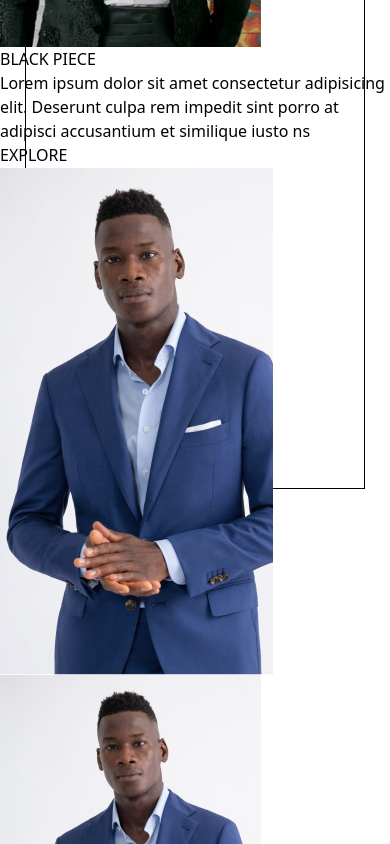
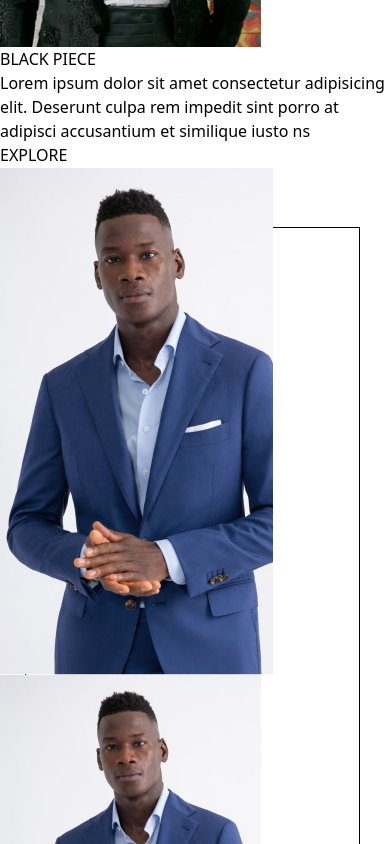
Before and after one commit to Stanley-enumahh/SUIT-PLUS, a React (Vite) app: page / in a window 390 px wide. Shown: the part 2811-3655 px from the top of the page. Built offline with nearby package versions, Linux system fonts and the light colour scheme.

Commit message:
modified hero3

```diff
--- a/src/App.css
+++ b/src/App.css
@@ -7,7 +7,7 @@
   left: 120px;
   z-index: -1;
 }
-.piece::after {
+.piece2::before {
   content: "";
   position: absolute;
   width: 500px;
@@ -19,15 +19,15 @@
 
 @media screen and (max-width: 720px) {
   .piece::before {
-    width: 340px;
-    height: 660px;
+    width: 86%;
+    height: 85%;
     left: 25px;
-    top: 1880px;
+    margin-top: 60px;
   }
-  .piece::after {
-    width: 340px;
-    height: 660px;
+  .piece2::before {
+     width: 86%;
+     height: 85%;
     left: 25px;
-    top: 2640px;
+    margin-top: 60px;
   }
 }
--- a/src/components/hero3.jsx
+++ b/src/components/hero3.jsx
@@ -5,8 +5,8 @@ import saxepieceMobile from "../assets/saxepieceMobile.png";
 
 export const Hero3 = () => {
   return (
-    <div className="w-[90%] md:h-screen h-fit piece  flex items-center justify-between md:flex-row flex-col">
-      <div className="md:w-[47%] w-[80%]  h-fit md:h-[80%] flex  md:items-center">
+    <div className="w-[90%] md:h-screen h-fit flex items-center justify-between md:flex-row flex-col gap-8 md:gap-0">
+      <div className="md:w-[47%] w-[80%] piece h-fit md:h-[80%] flex  md:items-center">
         <div className="flex md:flex-row flex-col md:gap-0 gap-10  justify-between items-center w-full left-[-50px] h-[80%]">
           <div className="h-full overflow-hidden w-full flex items-center">
             <img
@@ -42,7 +42,7 @@ export const Hero3 = () => {
         </div>
       </div>
       {/* element start */}
-      <div className="md:w-[47%] w-[80%] md:mt-0 mt-7  h-fit md:h-[80%] flex  md:items-center">
+      <div className="md:w-[47%] w-[80%] md:mt-0 mt-7 piece2 h-fit md:h-[80%] flex  md:items-center">
         <div className="flex md:flex-row flex-col md:gap-0 gap-10  justify-between items-center w-full left-[-50px] h-[80%]">
           <div className="h-full overflow-hidden w-full flex items-center">
             <img
```
